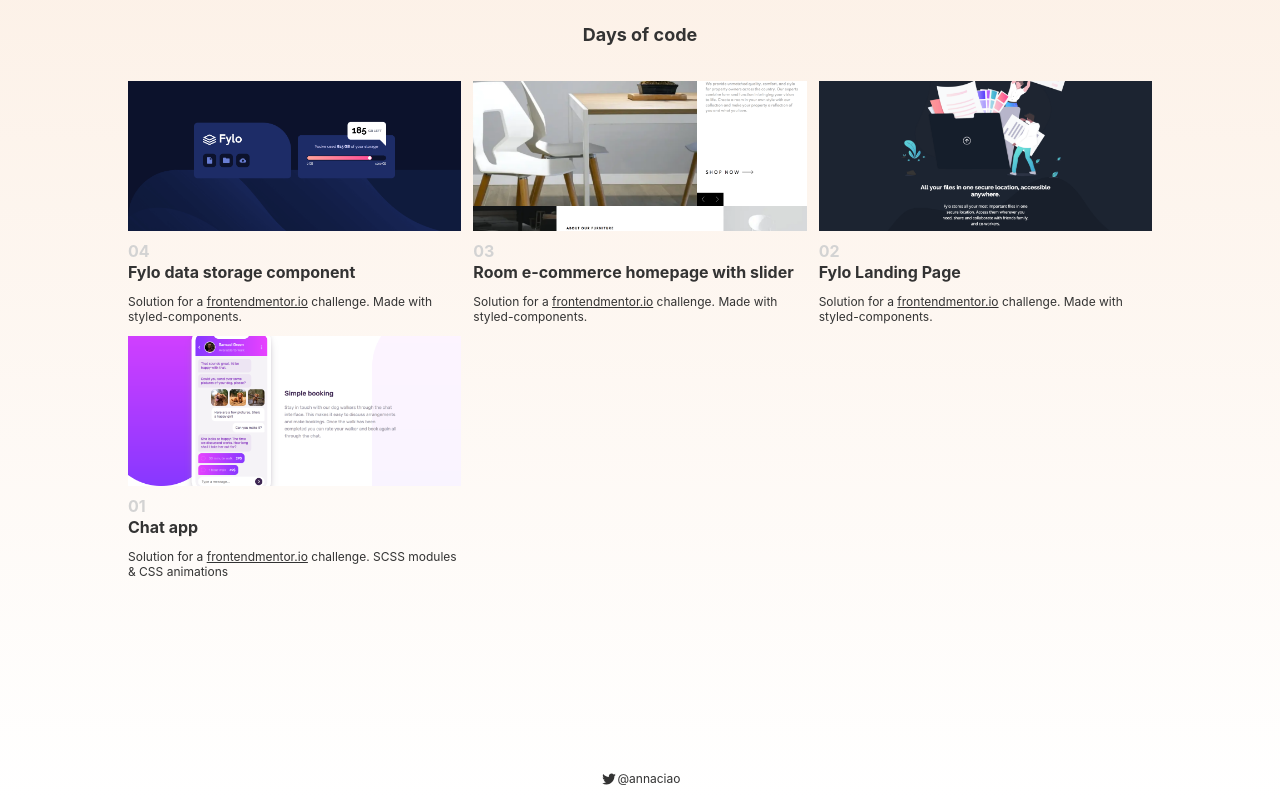
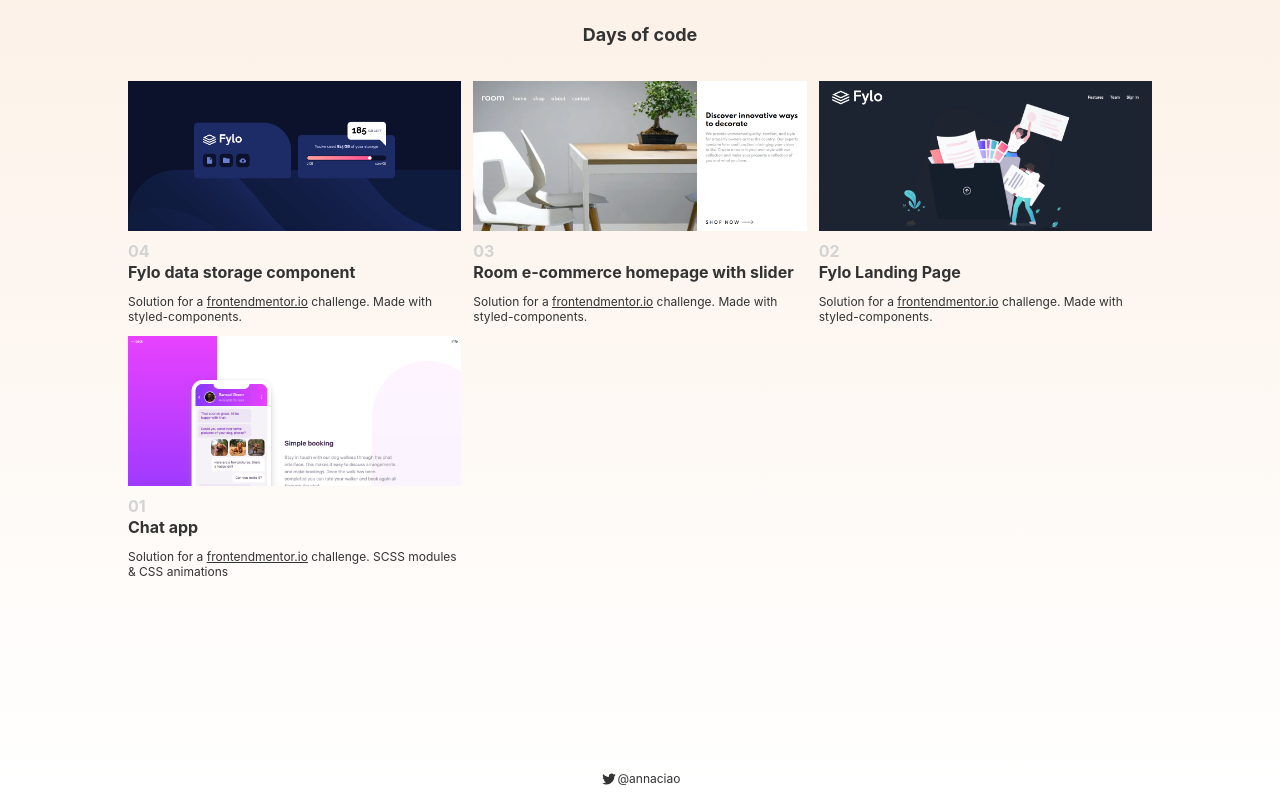
Before and after one commit to anchsk/daysofcode, a Next.js app: page / in a window 1280 px wide. Built offline with nearby package versions, Linux system fonts and the light colour scheme.

Commit message:
fix object position

```diff
--- a/pages/index.js
+++ b/pages/index.js
@@ -42,6 +42,7 @@ export default function Home() {
                     src='/images/room-desktop.png'
                     layout='fill'
                     objectFit='cover'
+                    objectPosition='0% 0%'
                   />
                 </ImageWrap>
                 <CardTitle>
@@ -62,6 +63,7 @@ export default function Home() {
                     src='/images/fylo-desktop.png'
                     layout='fill'
                     objectFit='cover'
+                    objectPosition='0% 0%'
                   />
                 </ImageWrap>
                 <CardTitle>
@@ -82,7 +84,7 @@ export default function Home() {
                     src='/images/chat-desktop.png'
                     layout='fill'
                     objectFit='cover'
-                    objectPosition='50% 50%'
+                    objectPosition='0% 0%'
                   />
                 </ImageWrap>
                 <CardTitle>
```
